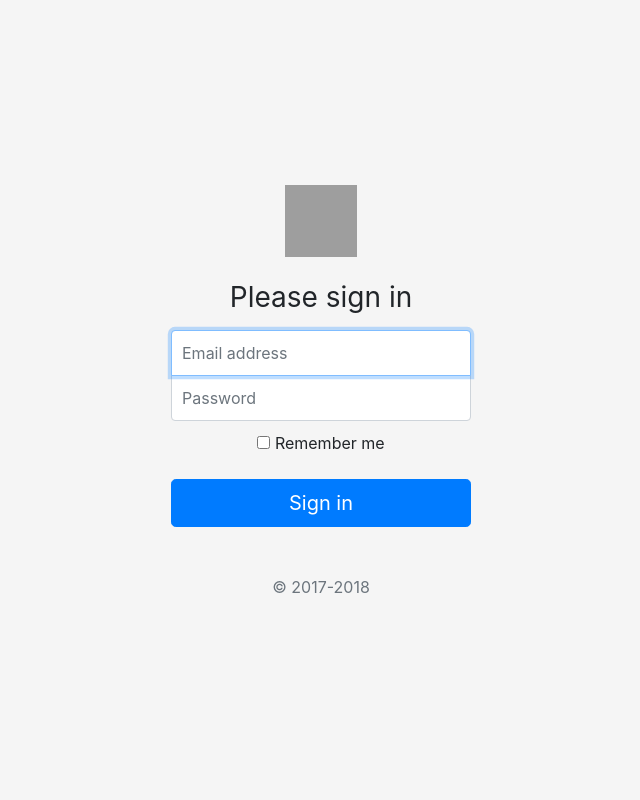
After one commit to leonn00albert/CryptChat, a PHP site: page /src/views/home/register.html in a window 1280 px wide. The commit adds this page. Shown: the whole page, without its empty margins (319-959 px from the left). Run offline with PHP 8.4, Linux system fonts and the light colour scheme; grey boxes are pictures that could not be loaded.

Commit message:
feat: add login and register html

```diff
--- a/index.php
+++ b/index.php
@@ -1,10 +1,10 @@
 <?php
 require_once __DIR__ . '/vendor/autoload.php';
 
-require_once 'Router.php';
+use App\Router\Router;
 
-
-
+Router::add('/login' ,'login');
+Router::add('/register' ,'register');
 Router::add('/' ,'home');
 
 Router::start();
--- /dev/null
+++ b/public/signin.css
@@ -0,0 +1,49 @@
+html,
+body {
+  height: 100%;
+}
+
+body {
+  display: -ms-flexbox;
+  display: -webkit-box;
+  display: flex;
+  -ms-flex-align: center;
+  -ms-flex-pack: center;
+  -webkit-box-align: center;
+  align-items: center;
+  -webkit-box-pack: center;
+  justify-content: center;
+  padding-top: 40px;
+  padding-bottom: 40px;
+  background-color: #f5f5f5;
+}
+
+.form-signin {
+  width: 100%;
+  max-width: 330px;
+  padding: 15px;
+  margin: 0 auto;
+}
+.form-signin .checkbox {
+  font-weight: 400;
+}
+.form-signin .form-control {
+  position: relative;
+  box-sizing: border-box;
+  height: auto;
+  padding: 10px;
+  font-size: 16px;
+}
+.form-signin .form-control:focus {
+  z-index: 2;
+}
+.form-signin input[type="email"] {
+  margin-bottom: -1px;
+  border-bottom-right-radius: 0;
+  border-bottom-left-radius: 0;
+}
+.form-signin input[type="password"] {
+  margin-bottom: 10px;
+  border-top-left-radius: 0;
+  border-top-right-radius: 0;
+}
--- /dev/null
+++ b/src/views/home/register.html
@@ -0,0 +1,41 @@
+<!doctype html>
+<html lang="en">
+
+<head>
+    <meta charset="utf-8">
+    <meta name="viewport" content="width=device-width, initial-scale=1, shrink-to-fit=no">
+    <meta name="description" content="">
+    <meta name="author" content="">
+    <link rel="icon" href="/docs/4.0/assets/img/favicons/favicon.ico">
+
+    <title>Signin Template for Bootstrap</title>
+
+    <link rel="canonical" href="https://getbootstrap.com/docs/4.0/examples/sign-in/">
+
+    <!-- Bootstrap core CSS -->
+    <link href="/public/bootstrap.min.css" rel="stylesheet">
+
+    <!-- Custom styles for this template -->
+    <link href="/public/signin.css" rel="stylesheet">
+</head>
+
+<body class="text-center">
+    <form class="form-signin">
+        <img class="mb-4" src="https://getbootstrap.com/docs/4.0/assets/brand/bootstrap-solid.svg" alt="" width="72"
+            height="72">
+        <h1 class="h3 mb-3 font-weight-normal">Please sign in</h1>
+        <label for="inputEmail" class="sr-only">Email address</label>
+        <input type="email" id="inputEmail" class="form-control" placeholder="Email address" required autofocus>
+        <label for="inputPassword" class="sr-only">Password</label>
+        <input type="password" id="inputPassword" class="form-control" placeholder="Password" required>
+        <div class="checkbox mb-3">
+            <label>
+                <input type="checkbox" value="remember-me"> Remember me
+            </label>
+        </div>
+        <button class="btn btn-lg btn-primary btn-block" type="submit">Sign in</button>
+        <p class="mt-5 mb-3 text-muted">&copy; 2017-2018</p>
+    </form>
+</body>
+
+</html>
```
Also changed, not shown: public/cover.css (added, +28 -0 lines), src/Controllers/ChatController.php (added, +10 -0 lines), src/Controllers/HomeController.php (+9 -1 lines), src/Router/router.php (renamed from router.php, +9 -1 lines), src/views/home/index.html (added, +64 -0 lines), src/views/home/login.html (added, +38 -0 lines), public/popper.min.js (added), src/Controllers/AuthController.php (added).
